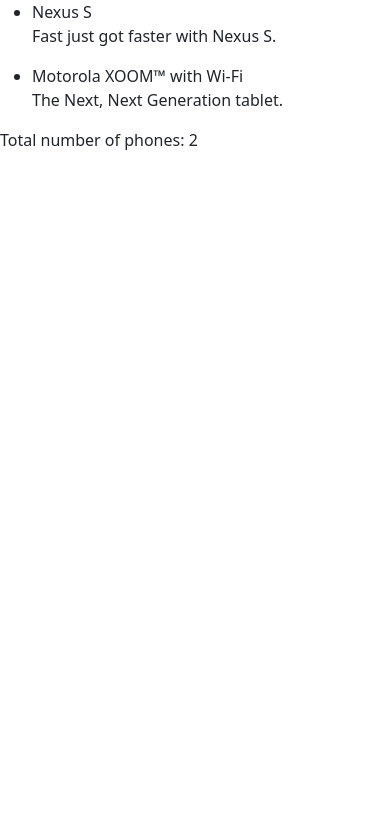
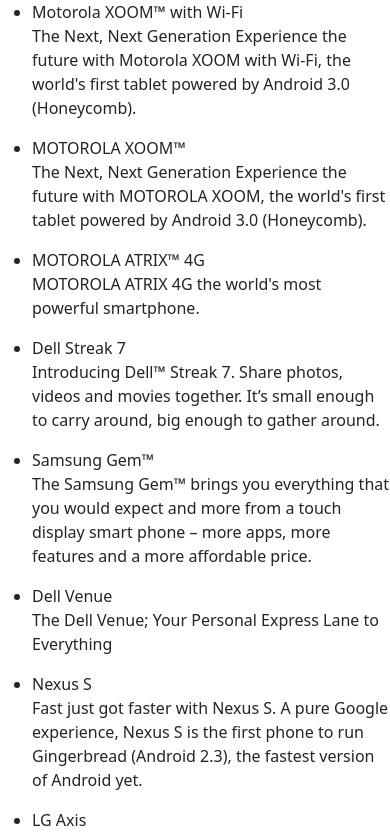
Before and after one commit to tony-nyagah/phonecat, a Vue app in the folder vue-phonecat/: page / in a window 390 px wide. Shown: the top 836 px of the page. Built offline with nearby package versions, Linux system fonts and the light colour scheme.

Commit message:
listing the phones and running tests

```diff
--- a/vue-phonecat/src/App.vue
+++ b/vue-phonecat/src/App.vue
@@ -1,35 +1,25 @@
-<script setup>
-// import { RouterLink, RouterView } from 'vue-router'
-// import HelloWorld from '@/components/HelloWorld.vue'
+<script>
+import json from "@/assets/phones/phones.json";
+
+export default {
+  name: "App",
+  data() {
+    return {
+      phones: json
+    }
+  }
+}
 </script>
 
 <template>
-  <!-- <header>
-    <img alt="Vue logo" class="logo" src="@/assets/logo.svg" width="125" height="125" />
-
-    <div class="wrapper">
-      <HelloWorld msg="You did it!" />
-
-      <nav>
-        <RouterLink to="/">Home</RouterLink>
-        <RouterLink to="/about">About</RouterLink>
-      </nav>
-    </div>
-  </header>
-
-  <RouterView />-->
   <ul>
-    <li>
-      <span>Nexus S</span>
-      <p>Fast just got faster with Nexus S.</p>
-    </li>
-    <li>
-      <span>Motorola XOOM™ with Wi-Fi</span>
-      <p>The Next, Next Generation tablet.</p>
+    <li v-for="phone in phones" :key="phone.id">
+      <span>{{ phone.name }}</span>
+      <p>{{ phone.snippet }}</p>
     </li>
   </ul>
 
-  <p>Total number of phones: 2</p>
+  <p>Total number of phones: {{ phones.length }}</p>
 </template>
 
 <style>
```
Also changed, not shown: 1 other file (tests, documents, lock files or other folders).
